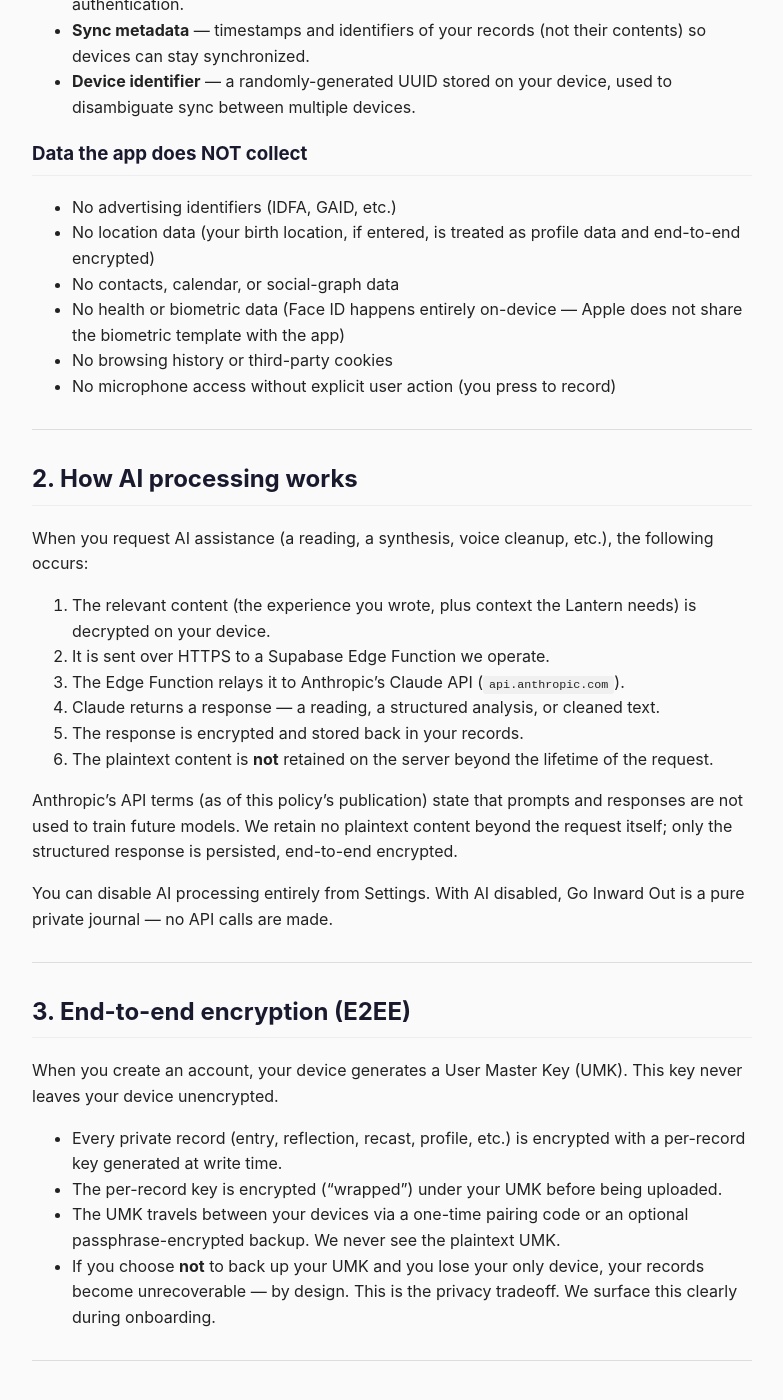
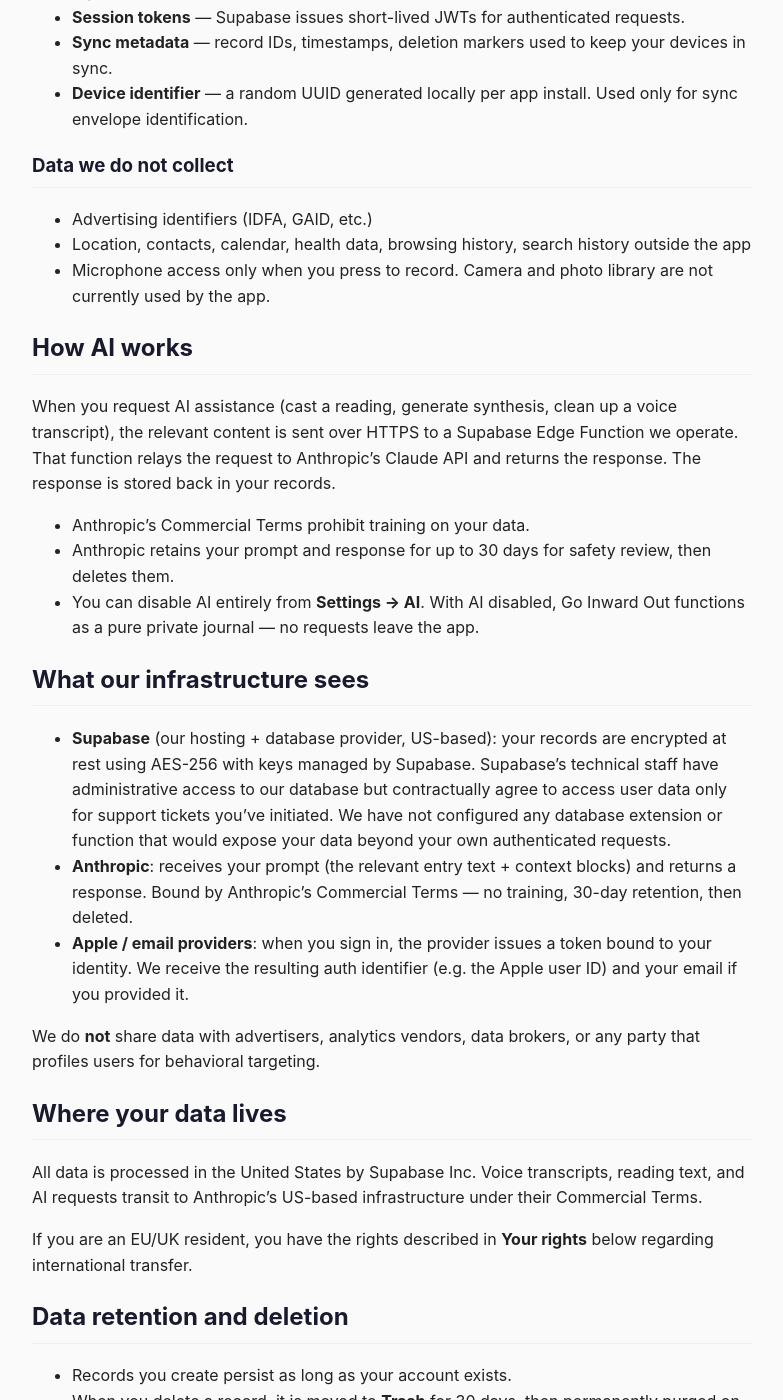
Before and after one commit to utahbiker/gio-prompts, a Jekyll site: the page built from PrivacyPolicy.md, in a window 1280 px wide and 1400 px high, scrolled down 1097 px. Shown: the whole window, without its empty margins (248-1031 px from the left). Built offline with Jekyll 4.4.1, drawn with Linux system fonts in a browser that asks for light colours; some of the changed text lies outside the part shown.

Commit message:
Rewrite Privacy Policy 2026-05-12: drop E2EE claims, describe server-side encryption posture honestly

```diff
--- a/PrivacyPolicy.md
+++ b/PrivacyPolicy.md
@@ -7,155 +7,108 @@
 
 **Last updated:** May 12, 2026
 
-Go Inward Out is a private journal for inner experiences — dreams, meditations, mystical experiences, and the like — augmented with AI-assisted reflection. This policy describes what data the app collects, how it's used, and what control you have over it.
+Go Inward Out is a private journal for inner experiences — dreams, meditations, mystical experiences, somatic states, ordinary days — augmented with AI-assisted reflection through a feature we call **the Lantern**. This policy describes what data we collect, how it's used, and what control you have over it.
 
-The short version, in plain language:
+## In plain language
 
-- **Your captures stay yours.** Journal entries, voice recordings, images, and reflections are end-to-end encrypted before they leave your device.
-- **The server cannot read your content.** Even our hosting provider (Supabase) sees only ciphertext for your private records.
-- **AI processing is initiated by you.** When you tap "Cast a Reading" or similar, the relevant content is sent to Anthropic's Claude API. Anthropic does not use your content to train future models per their API terms.
-- **No third-party tracking.** No analytics SDKs, no advertising IDs, no user fingerprinting. The app does not track you across apps or websites.
-- **You can export or delete everything at any time.**
+- Your captured experiences, voice recordings, transcripts, readings, and reflections are encrypted in transit (TLS) and at rest in our database (Supabase server-side AES-256 encryption).
+- We don't read your content. Our systems and our team are designed to keep your data accessible only to you and to the AI services you direct.
+- When you tap "Cast a Reading," the relevant content is sent to Anthropic's Claude API to compose a response. Anthropic does not use your content to train future models per their Commercial Terms.
+- We use **no** analytics SDKs, **no** advertising IDs, **no** fingerprinting, **no** cross-app or cross-site tracking.
+- Sign in (Apple or email magic link) and your data is restored on any device.
+- You can export your data or delete your account at any time.
 
----
-
-## 1. What data we collect
+## What we collect
 
 ### Data you create
-- **Captured experiences** — text, voice transcripts, optional images. Stored end-to-end encrypted.
-- **Reflections and recasts** — your responses to the Lantern's readings. Stored end-to-end encrypted.
-- **Profile information** — name, optional birth data (for astrological context), preferences. Stored end-to-end encrypted.
-- **Audio recordings** — original voice files. Stored on-device; sync optional, end-to-end encrypted.
 
-### Data the app needs to function
-- **Account identifier** — when you sign in (Apple, Google, or email), the provider returns a stable user ID. We use this to retrieve your encrypted records on a new device.
-- **Session token (JWT)** — issued by Supabase Auth, expires periodically, used for authentication.
-- **Sync metadata** — timestamps and identifiers of your records (not their contents) so devices can stay synchronized.
-- **Device identifier** — a randomly-generated UUID stored on your device, used to disambiguate sync between multiple devices.
+- **Captured experiences** — title, body text, voice transcripts, optional images, your tagging (type, emotions, felt significance, intention).
+- **Reflections** and your replies to the Lantern's readings.
+- **Profile info** — optional display name, optional birth data, preferences.
+- **Audio recordings** — when you capture by voice; transcripts are derived from these on your device.
 
-### Data the app does NOT collect
-- No advertising identifiers (IDFA, GAID, etc.)
-- No location data (your birth location, if entered, is treated as profile data and end-to-end encrypted)
-- No contacts, calendar, or social-graph data
-- No health or biometric data (Face ID happens entirely on-device — Apple does not share the biometric template with the app)
-- No browsing history or third-party cookies
-- No microphone access without explicit user action (you press to record)
+### Data we need to operate
 
----
+- **Account identifier** — a stable user ID issued by Supabase. When you sign in with Apple or email, the resulting identity is linked to this ID so your data restores on any device you sign in on.
+- **Session tokens** — Supabase issues short-lived JWTs for authenticated requests.
+- **Sync metadata** — record IDs, timestamps, deletion markers used to keep your devices in sync.
+- **Device identifier** — a random UUID generated locally per app install. Used only for sync envelope identification.
 
-## 2. How AI processing works
+### Data we do **not** collect
 
-When you request AI assistance (a reading, a synthesis, voice cleanup, etc.), the following occurs:
+- Advertising identifiers (IDFA, GAID, etc.)
+- Location, contacts, calendar, health data, browsing history, search history outside the app
+- Microphone access only when you press to record. Camera and photo library are not currently used by the app.
 
-1. The relevant content (the experience you wrote, plus context the Lantern needs) is decrypted on your device.
-2. It is sent over HTTPS to a Supabase Edge Function we operate.
-3. The Edge Function relays it to Anthropic's Claude API (`api.anthropic.com`).
-4. Claude returns a response — a reading, a structured analysis, or cleaned text.
-5. The response is encrypted and stored back in your records.
-6. The plaintext content is **not** retained on the server beyond the lifetime of the request.
+## How AI works
 
-Anthropic's API terms (as of this policy's publication) state that prompts and responses are not used to train future models. We retain no plaintext content beyond the request itself; only the structured response is persisted, end-to-end encrypted.
+When you request AI assistance (cast a reading, generate synthesis, clean up a voice transcript), the relevant content is sent over HTTPS to a Supabase Edge Function we operate. That function relays the request to Anthropic's Claude API and returns the response. The response is stored back in your records.
 
-You can disable AI processing entirely from Settings. With AI disabled, Go Inward Out is a pure private journal — no API calls are made.
+- Anthropic's Commercial Terms prohibit training on your data.
+- Anthropic retains your prompt and response for up to 30 days for safety review, then deletes them.
+- You can disable AI entirely from **Settings → AI**. With AI disabled, Go Inward Out functions as a pure private journal — no requests leave the app.
 
----
+## What our infrastructure sees
 
-## 3. End-to-end encryption (E2EE)
+- **Supabase** (our hosting + database provider, US-based): your records are encrypted at rest using AES-256 with keys managed by Supabase. Supabase's technical staff have administrative access to our database but contractually agree to access user data only for support tickets you've initiated. We have not configured any database extension or function that would expose your data beyond your own authenticated requests.
+- **Anthropic**: receives your prompt (the relevant entry text + context blocks) and returns a response. Bound by Anthropic's Commercial Terms — no training, 30-day retention, then deleted.
+- **Apple / email providers**: when you sign in, the provider issues a token bound to your identity. We receive the resulting auth identifier (e.g. the Apple user ID) and your email if you provided it.
 
-When you create an account, your device generates a User Master Key (UMK). This key never leaves your device unencrypted.
+We do **not** share data with advertisers, analytics vendors, data brokers, or any party that profiles users for behavioral targeting.
 
-- Every private record (entry, reflection, recast, profile, etc.) is encrypted with a per-record key generated at write time.
-- The per-record key is encrypted ("wrapped") under your UMK before being uploaded.
-- The UMK travels between your devices via a one-time pairing code or an optional passphrase-encrypted backup. We never see the plaintext UMK.
-- If you choose **not** to back up your UMK and you lose your only device, your records become unrecoverable — by design. This is the privacy tradeoff. We surface this clearly during onboarding.
+## Where your data lives
 
----
+All data is processed in the United States by Supabase Inc. Voice transcripts, reading text, and AI requests transit to Anthropic's US-based infrastructure under their Commercial Terms.
 
-## 4. What the server can see
+If you are an EU/UK resident, you have the rights described in **Your rights** below regarding international transfer.
 
-The server sees:
-- Your account ID and authentication tokens
-- Encrypted blobs (which it cannot decrypt)
-- Timestamps and record identifiers (`created_at`, `updated_at`, etc.) used for sync ordering
-- Soft-delete flags
-
-The server cannot see:
-- The content of any private record
-- Your name, journal text, voice transcripts, images, audio
-- Patterns in your inner life
-- Anything that would let it profile you, target you, or distinguish you from any other E2EE user
-
----
-
-## 5. Data sharing with third parties
-
-We share data with these third parties — and only these:
-
-- **Supabase** (our hosting + database provider): receives encrypted blobs and authentication tokens. Cannot decrypt content.
-- **Anthropic** (Claude API): receives the contents of an AI request (decrypted on your device) only when you trigger one. Bound by their Commercial Terms — no training on user data.
-- **Apple / Google** (auth providers): when you sign in, their token issuance is between you and them; we receive only the resulting auth identifier.
-
-We do not share data with:
-- Advertisers
-- Analytics vendors
-- Data brokers
-- Any third party who profiles users for behavioral targeting
-
----
-
-## 6. Data retention and deletion
+## Data retention and deletion
 
 - Records you create persist as long as your account exists.
-- When you delete a record, it is soft-deleted immediately and hard-deleted from our servers within 30 days.
-- When you delete your account (Settings → Delete Account), all server-side records are scheduled for hard deletion within 30 days. Audio blobs and images are removed with the same schedule.
-- You can export your full data set as a `.zip` archive at any time (Settings → Export). The archive includes decrypted content and your UMK in plain text — keep it safely.
+- When you delete a record, it is moved to **Trash** for 30 days, then permanently purged on next sync.
+- To delete your account: **Settings → Account → Delete Account**. Server-side data is purged within 30 days. Email `goinwardout@gmail.com` if you need confirmation or a faster purge.
+- Export your data anytime: **Settings → Data → Export**.
 
----
+## Your rights
 
-## 7. Your rights
+Regardless of where you live:
 
-Depending on where you live, you may have rights under GDPR (EU/UK), CCPA (California), or similar regimes:
+- **Access** — Export your data via Settings → Data → Export.
+- **Correction** — Edit records in the app.
+- **Deletion** — Delete records or your full account from Settings.
+- **Portability** — The export is standard JSON; take it elsewhere.
+- **Objection** — Email `goinwardout@gmail.com` with concerns or requests.
 
-- **Access:** request a copy of your data — use Settings → Export to do this directly without contacting us.
-- **Correction:** edit any record from within the app.
-- **Deletion:** delete records or your full account from Settings.
-- **Portability:** the export `.zip` is a standard format you can re-import or take elsewhere.
-- **Objection / restriction:** contact us using the email below.
+EU/UK/California residents may have additional rights under GDPR / UK GDPR / CCPA. We honor those requests at the email above.
 
-We don't sell or share data for cross-context behavioral advertising — nothing to opt out of.
+## Children
 
----
+Go Inward Out is not directed at users under 13. We do not knowingly collect data from users under 13.
 
-## 8. Children
+## Security
 
-Go Inward Out is not intended for users under 13. If you believe a child has used the app, contact us and we will delete their account and any associated data.
+- TLS 1.2+ for all network traffic
+- AES-256 encryption at rest (Supabase-managed)
+- Per-user Row-Level Security on every table — a leaked token from one user cannot read another user's records
+- No passwords stored. Authentication via Apple Sign-In or email magic link.
+- Optional Face ID gate per entry (Settings → Privacy on each entry) and optional App Lock for the entire app (Settings → Security)
+- Audit log of AI transmissions visible in Settings → Privacy → Transmissions
 
----
+## What this policy doesn't promise
 
-## 9. Security
+We want to be honest about the scope of our commitments:
 
-- E2EE for all private content (AES-256-GCM)
-- TLS 1.3 for all network traffic
-- Supabase Row-Level Security (RLS) so a leaked token from one user cannot read another user's records
-- No passwords stored — auth uses Apple, Google, or magic-link email; no password to leak
-- Audit logs of API transmissions visible from Settings → Privacy
+- We don't claim end-to-end encryption. Your data is encrypted in transit and at rest, but our hosting provider's privileged staff have theoretical technical access — the same posture as nearly every cloud service you use.
+- We don't claim zero-trust against Anthropic. When you cast a reading, Anthropic temporarily receives your prompt content; their Commercial Terms govern what they do with it.
+- We don't claim immunity from legal compulsion. If lawfully compelled by a court order, we may have to disclose data we hold.
 
-If you believe you've found a vulnerability, please email the contact below.
+What we do promise: we won't read your data manually for any reason that isn't a support ticket you've initiated. We won't train AI models on your data. We won't sell it. We won't share it with advertisers or analytics vendors.
 
----
+## Changes
 
-## 10. Changes to this policy
+We'll surface material changes in-app. The "Last updated" date at the top changes when we revise this policy.
 
-If we change this policy materially, we'll surface a notice in the app on next launch. The "Last updated" date at the top will change accordingly. Substantive changes will be summarized in the in-app notice.
+## Contact
 
----
-
-## 11. Contact
-
-Email: **goinwardout@gmail.com** (subject line "Privacy")
-
-GitHub issues: <https://github.com/utahbiker/go-inward-out/issues>
-
----
-
-*Go Inward Out is built by an independent developer. The app is not affiliated with Anthropic, Apple, or any of the named third parties beyond the contractual relationships described above.*
+- **Email:** goinwardout@gmail.com
+- **GitHub:** https://github.com/utahbiker/go-inward-out/issues (for public-facing technical questions)
```
